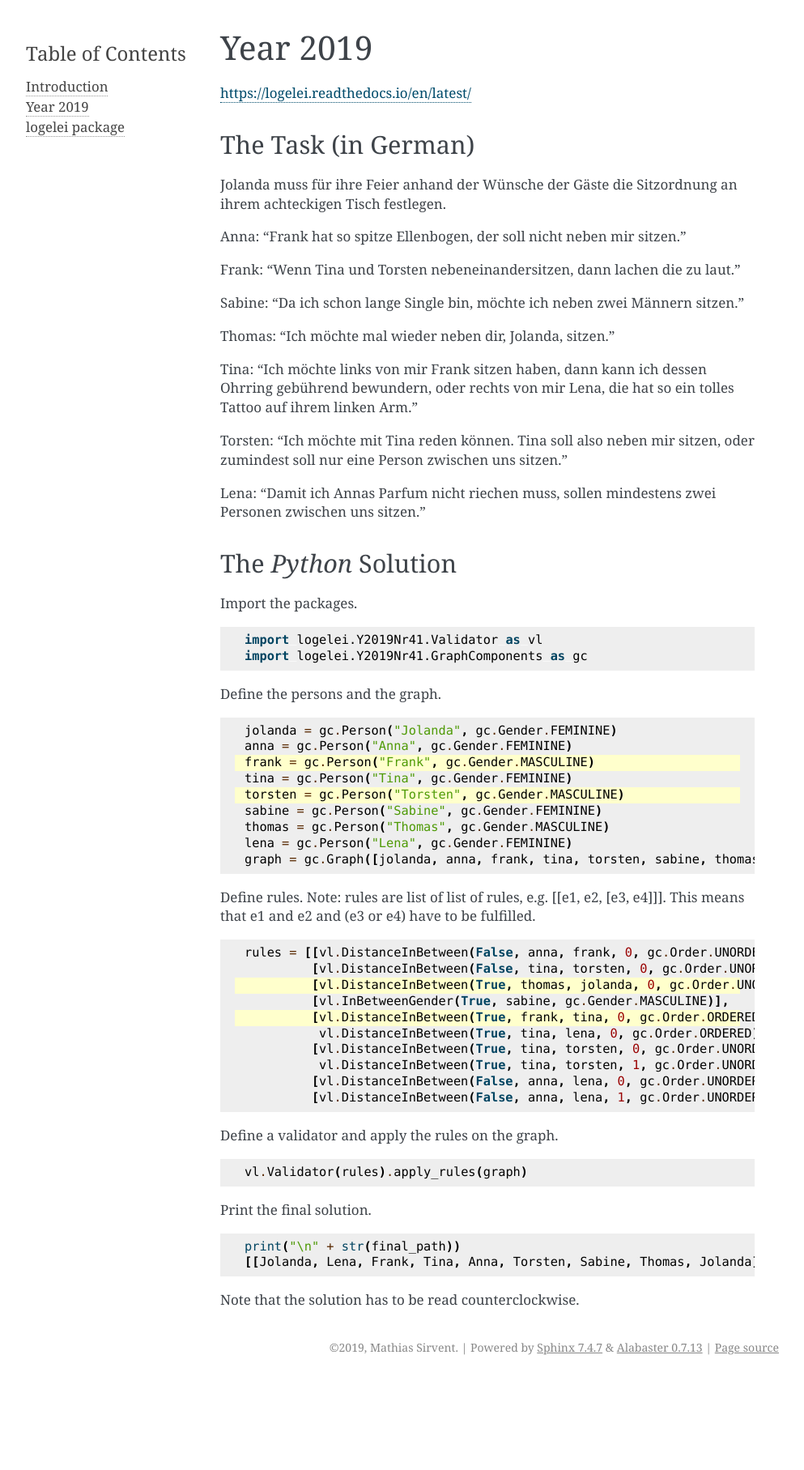
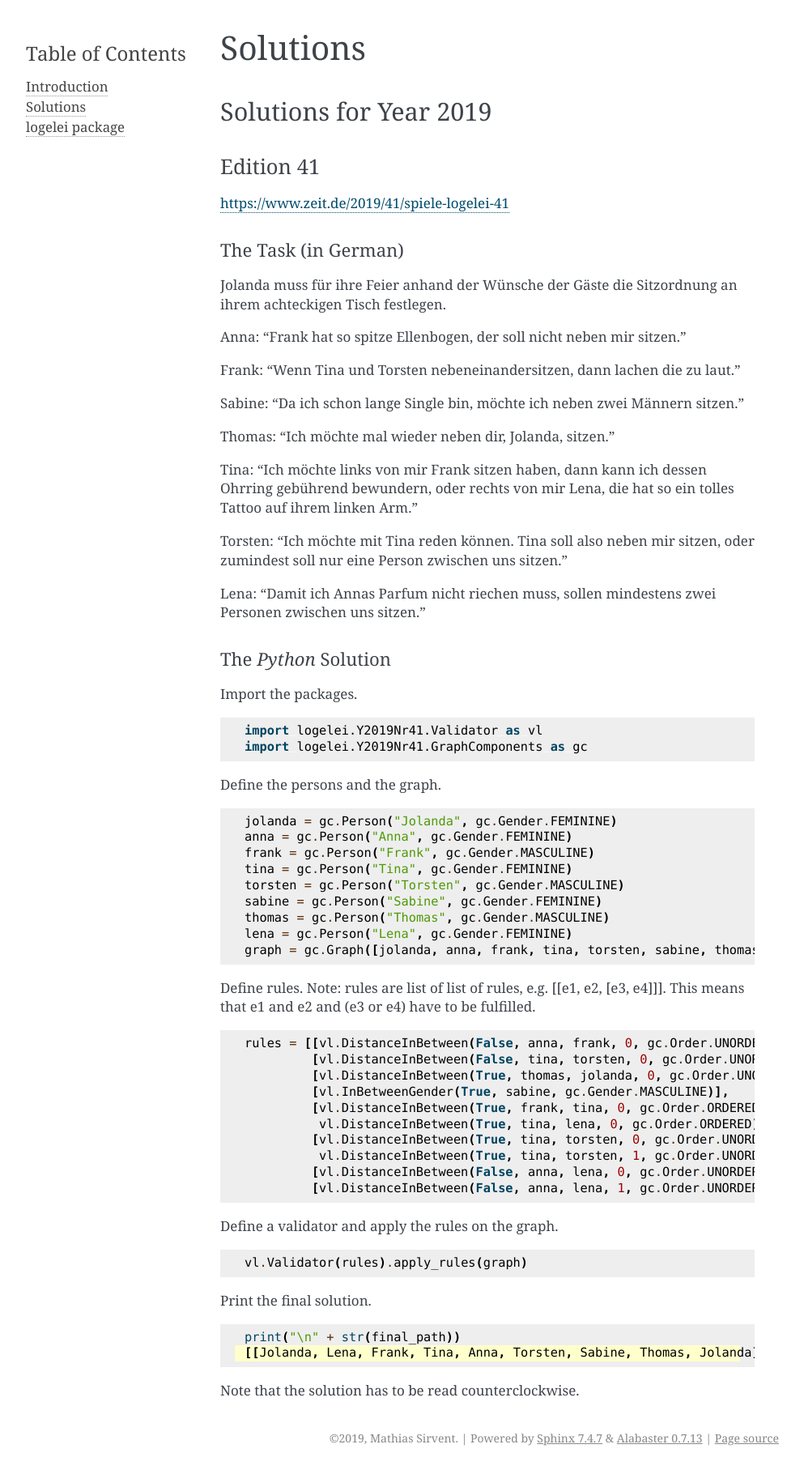
Before and after one commit to PanchoVarallo/logelei, a Sphinx documentation site: the page built from docs/source/year2019.rst, in a window 1280 px wide. Shown: the whole page at 81% size, without its empty margins (148-1141 px from the left). Built offline with Sphinx 7.4.7, drawn with Linux system fonts in a browser that asks for light colours; before the commit the page ends 1703 px from its top, so only the background shows below that.

```diff
--- a/docs/source/intro.rst
+++ b/docs/source/intro.rst
@@ -1,4 +1,6 @@
 Introduction
 ============
 
-This documentation contains `python` solutions for https://logelei.readthedocs.io/en/latest/.
+This documentation contains `python` solutions for https://www.zeit.de/autoren/Z/Zweistein.
+
+The detailed explanations for the solutions are here:  For more code details, you can go here:
--- a/docs/source/logelei.rst
+++ b/docs/source/logelei.rst
@@ -1,3 +1,6 @@
+.. _logelei:
+
+
 logelei package
 ===============
 
--- a/docs/source/year2019.rst
+++ b/docs/source/year2019.rst
@@ -1,10 +1,15 @@
-Year 2019
+Solutions
 =========
 
-https://logelei.readthedocs.io/en/latest/
+Solutions for Year 2019
+***********************
+
+Edition 41
+^^^^^^^^^^
+https://www.zeit.de/2019/41/spiele-logelei-41
 
 The Task (in German)
-********************
+""""""""""""""""""""
 
 Jolanda muss für ihre Feier anhand der Wünsche der Gäste die Sitzordnung an ihrem achteckigen Tisch festlegen.
 
```
Also changed, not shown: other parts of docs/source/year2019.rst (+2 -6 lines), README.md (+1 -1 lines).
